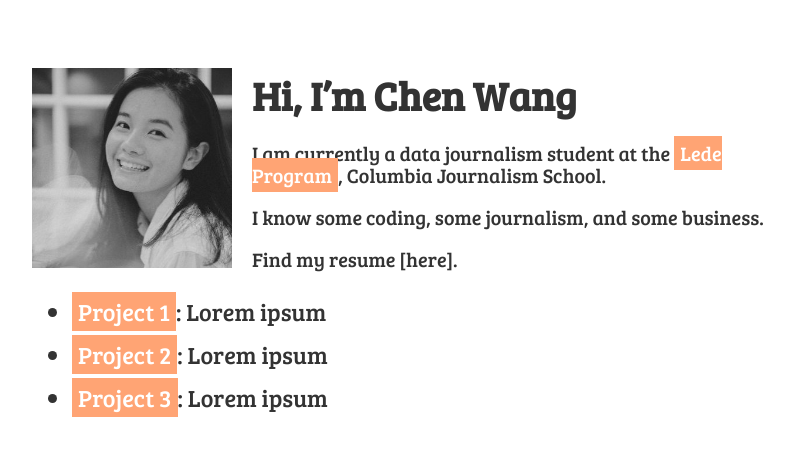
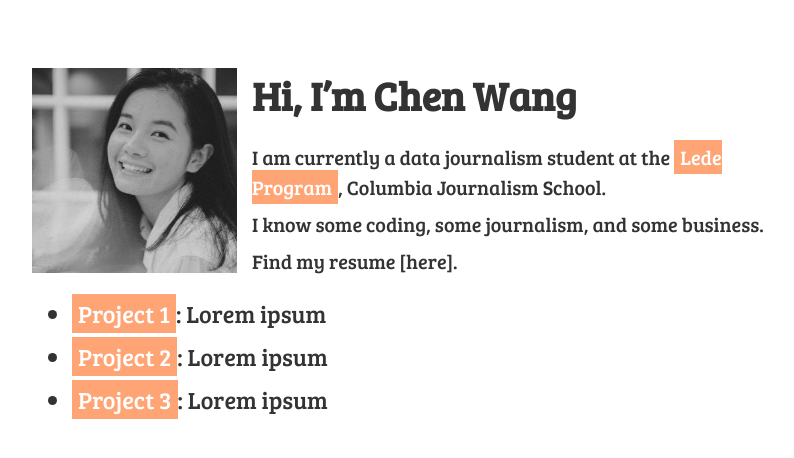
Before and after one commit to hichenwang/Data_Studio_Projects, a Jekyll site: the page built from docs/index.md, in a window 1280 px wide. Shown: the top 458 px of the page, without its empty margins (233-1027 px from the left). Built offline with Jekyll 4.4.1, drawn with Linux system fonts in a browser that asks for light colours.

Commit message:
website update

```diff
--- a/docs/assets/css/main.css
+++ b/docs/assets/css/main.css
@@ -32,14 +32,15 @@ p:first-of-type {
 }
 
 img {
-    width: 200px;
-    height: 200px;
+    width: 205px;
+    height: 205px;
 	display: block;
 }
 
 p {
   font-size: 20px;
-  line-height: 1.1;
+  line-height: 1.5;
+  margin: 0.35em;
 }
 
 li {
```
